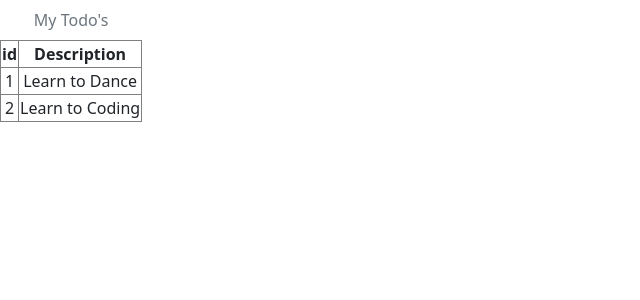
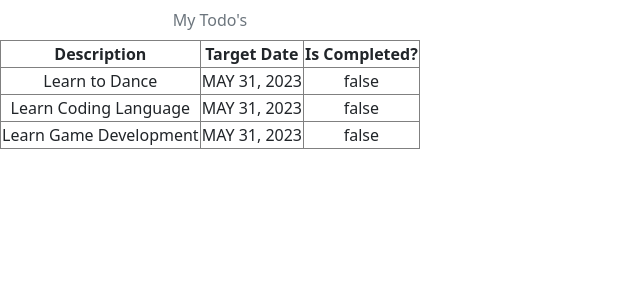
Before and after one commit to ken0901/todo-app-frontend, an Angular app: page /todos in a window 1280 px wide. Shown: the top 300 px of the page, without its empty margins (0-640 px from the left). Built offline with nearby package versions, Linux system fonts and the light colour scheme.

Commit message:
Create a Todo class

```diff
--- a/src/app/components/todo-list/todo-list.component.html
+++ b/src/app/components/todo-list/todo-list.component.html
@@ -2,14 +2,16 @@
     <caption>My Todo's</caption>
     <thead>
         <tr>
-            <th>id</th>
             <th>Description</th>
+            <th>Target Date</th>
+            <th>Is Completed?</th>
         </tr>
     </thead>
     <tbody>
         <tr *ngFor="let todo of todos">
-            <td>{{todo.id}}</td>
             <td>{{todo.description}}</td>
+            <td>{{todo.targetDate | date | uppercase}}</td>
+            <td>{{todo.done}}</td>
         </tr>
     </tbody>
 </table>
--- a/src/app/components/todo-list/todo-list.component.ts
+++ b/src/app/components/todo-list/todo-list.component.ts
@@ -1,4 +1,11 @@
 import { Component, OnInit } from '@angular/core';
+
+export class Todo {
+  constructor(public id: number,
+              public description: string,
+              public done: boolean,
+              public targetDate: Date){}
+}
 
 @Component({
   selector: 'app-todo-list',
@@ -8,8 +15,9 @@ import { Component, OnInit } from '@angular/core';
 export class TodoListComponent implements OnInit {
 
   todos = [
-    {id: 1, description: 'Learn to Dance'},
-    {id: 2, description: 'Learn to Coding'},
+    new Todo(1,'Learn to Dance',false, new Date()),
+    new Todo(2,'Learn Coding Language',false, new Date()),
+    new Todo(3,'Learn Game Development',false, new Date()),
   ]
 
 
```
